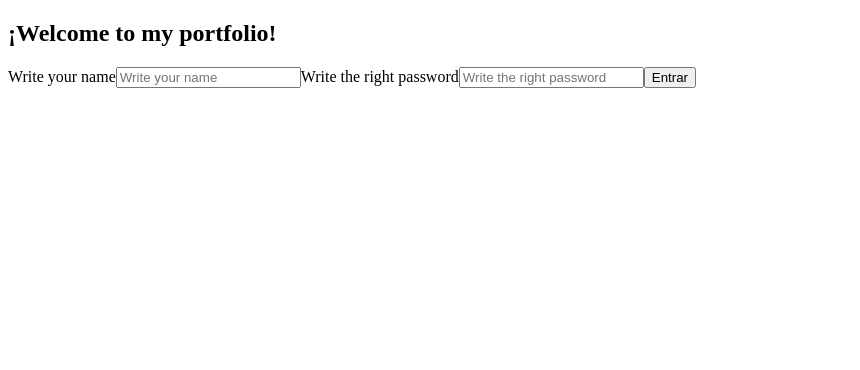
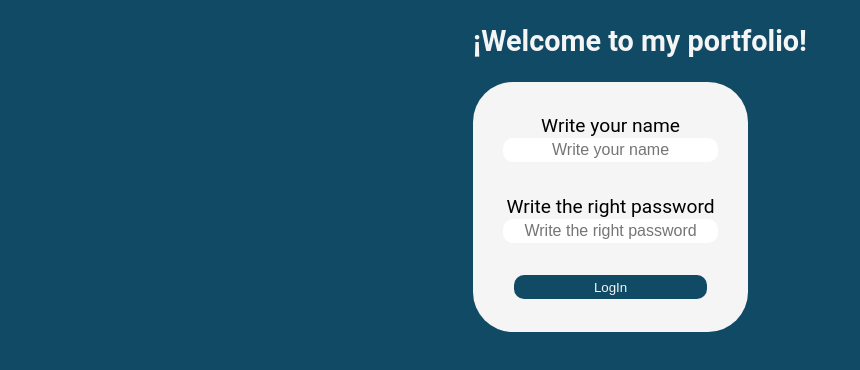
Before and after one commit to nicolasnos/portfolio, a React (Vite) app: page / in a window 1280 px wide. Shown: the top 370 px of the page, without its empty margins (0-860 px from the left). Built offline with nearby package versions, Linux system fonts and the light colour scheme.

Commit message:
login y header terminados

```diff
--- a/package.json
+++ b/package.json
@@ -11,12 +11,14 @@
   "dependencies": {
     "react": "^18.2.0",
     "react-dom": "^18.2.0",
-    "react-router-dom": "^6.10.0"
+    "react-router-dom": "^6.10.0",
+    "sass": "^1.62.0"
   },
   "devDependencies": {
     "@types/react": "^18.0.28",
     "@types/react-dom": "^18.0.11",
     "@vitejs/plugin-react": "^3.1.0",
+    "node-sass": "^8.0.0",
     "vite": "^4.2.0"
   }
 }
--- a/src/App.jsx
+++ b/src/App.jsx
@@ -1,5 +1,6 @@
 import { useEffect, useState } from "react";
 import Home from "./Components/Home";
+import "./App.scss";
 
 function App() {
   const [name, setName] = useState("");
@@ -42,7 +43,7 @@ function App() {
                 onChange={(e) => setPassword(e.target.value)}
               />
             </label>
-            <button type="submit">Entrar</button>
+            <button type="submit">LogIn</button>
           </form>
         </>
       ) : (
--- /dev/null
+++ b/src/App.scss
@@ -0,0 +1,3 @@
+@import url("../src/Styles/_Login.scss");
+@import url("../src/Styles/_Home.scss");
+@import url("../src/Styles/_Header.scss");
--- a/src/Components/Header.jsx
+++ b/src/Components/Header.jsx
@@ -1,9 +1,7 @@
-import React from "react"; /*
-import { BrowserRouter, Link, Routes, Route } from "react-router-dom"; */
+import React from "react";
 
 function Header() {
   return (
-    <>
     <nav id="home">
       <ul>
         <li>
@@ -17,7 +15,6 @@ function Header() {
         </li>
       </ul>
     </nav>
-    </>
   );
 }
 
--- a/src/Components/Home.jsx
+++ b/src/Components/Home.jsx
@@ -7,13 +7,13 @@ import Footer from "./Footer";
 
 function Home() {
   return (
-    <>
+    <div className="Landing">
       <Header />
       <About />
       <Projects />
       <Contact />
       <Footer />
-    </>
+    </div>
   );
 }
 
--- /dev/null
+++ b/src/Styles/_Header.scss
@@ -0,0 +1,26 @@
+#home {
+  background-color: #114a64;
+  display: flex;
+  justify-content: center;
+  font-size: larger;
+  position: fixed;
+  width: 100%;
+  height: 10%;
+  & ul {
+    margin: 0;
+    display: flex;
+    flex-direction: row;
+    list-style: none;
+    gap: 30px;
+  }
+  & a {
+    padding: 10px;
+    text-decoration: none;
+    color: wheat;
+    &:hover {
+      transition: 500ms;
+      background-color: #d4a855;
+      border-radius: 20px;
+    }
+  }
+}
--- /dev/null
+++ b/src/Styles/_Home.scss
@@ -0,0 +1,4 @@
+.Landing {
+  margin: 0;
+  background-color: #f5f5f5;
+}
--- /dev/null
+++ b/src/Styles/_Login.scss
@@ -0,0 +1,59 @@
+body {
+  margin: 0;
+  background-color: #114a64;
+  display: flex;
+  justify-content: center;
+  align-items: center;
+  flex-direction: column;
+  height: 100%;
+  font-size: larger;
+  font-family: "Rampart One", cursive;
+  font-family: "Roboto", sans-serif;
+  & h2 {
+    color: #f5f5f5;
+  }
+}
+
+form {
+  background-color: #f5f5f5;
+  display: flex;
+  flex-wrap: wrap;
+  justify-content: space-evenly;
+  align-items: center;
+  flex-direction: column;
+  min-height: 250px;
+  max-height: 400px;
+  min-width: 175px;
+  max-width: 275px;
+  border-radius: 40px;
+
+  & label {
+    text-align: center;
+  }
+  & input {
+    text-align: center;
+    border-radius: 10px;
+    border-color: transparent;
+    font-size: medium;
+    &:focus {
+      background-color: #114a6469;
+      outline: none;
+      color: #f5f5f5;
+      font-weight: bold;
+    }
+  }
+
+  & button {
+    color: #f5f5f5;
+    background-color: #114a64;
+    width: 70%;
+    height: 1.5rem;
+    border-radius: 10px;
+    border-color: transparent;
+    &:hover {
+      transition: 500ms;
+      font-weight: bold;
+      font-size: medium;
+    }
+  }
+}
```
Also changed, not shown: 1 other file (tests, documents, lock files or other folders). Lines whose indentation alone changed are shown as unchanged.
